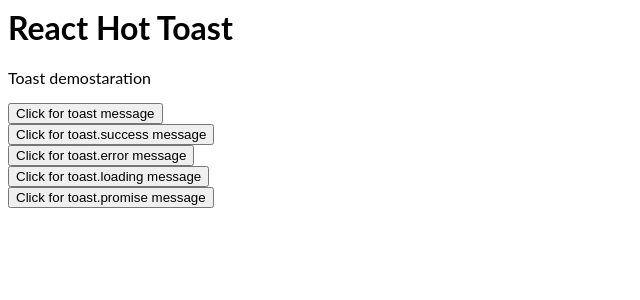
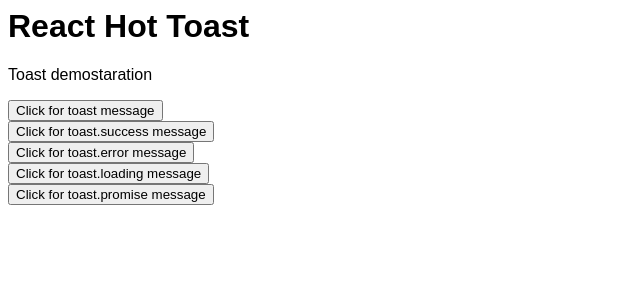
Before and after one commit to losingmyego/songcamp-toast, a React (Create React App) app: page / in a window 1280 px wide. Shown: the top 300 px of the page, without its empty margins (0-640 px from the left). Built offline with nearby package versions, Linux system fonts and the light colour scheme.

Commit message:
2 files modified

```diff
--- a/src/App.js
+++ b/src/App.js
@@ -37,7 +37,7 @@
       // styling
       style: {
         border: '1px solid #000',
-        padding: '5px 10px',
+        padding: '4px 8px',
         color: '#000',
         // minWidth: '300px'
       },
--- a/src/style.css
+++ b/src/style.css
@@ -1,3 +1,3 @@
 h1, p {
-  font-family: Lato;
+  font-family: Arial, Helvetica, sans-serif;
 }
```
